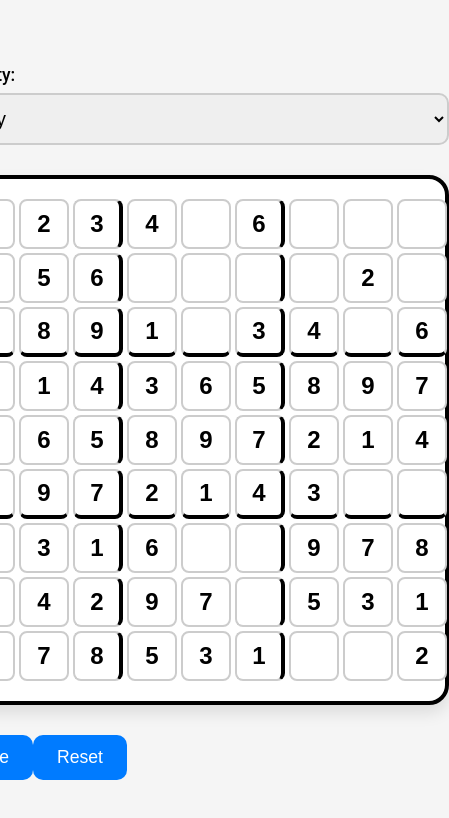
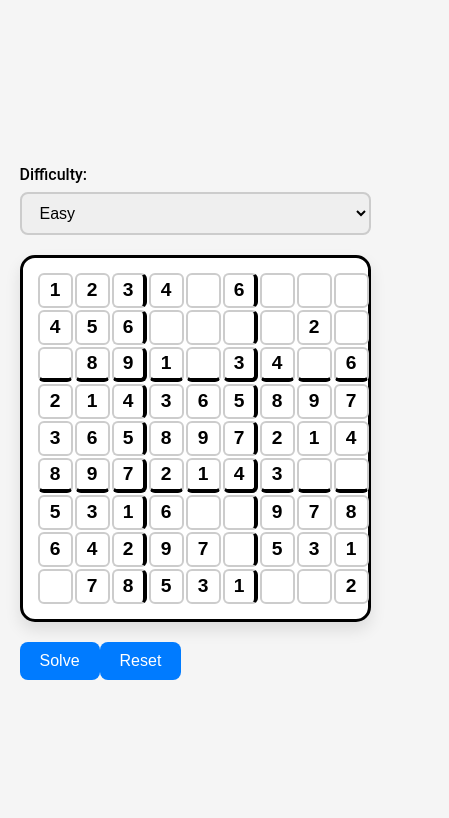
Before and after one commit to sziszi86/sudoko1, a React (Create React App) app in the folder sudoku-solver/: page /solver in a window 390 px wide. Shown: the top 818 px of the page, 449 px wide, since content can reach past the window. Built offline with nearby package versions, Linux system fonts and the light colour scheme.

Commit message:
design update mobile

```diff
--- a/sudoku-solver/src/App.css
+++ b/sudoku-solver/src/App.css
@@ -112,3 +112,51 @@ button:hover {
 .sudoku-grid .border-bottom {
   border-bottom: 4px solid #000;
 }
+
+@media (max-width: 768px) {
+  .container {
+    padding: 10px;
+  }
+
+  h1 {
+    font-size: 2em;
+    margin-bottom: 10px;
+  }
+
+  form {
+    padding: 20px;
+    border-radius: 15px;
+  }
+
+  label {
+    font-size: 1em;
+  }
+
+  input[type="email"], select {
+    padding: 10px 14px;
+    font-size: 1em;
+    border-radius: 8px;
+  }
+
+  button {
+    padding: 10px 20px;
+    font-size: 1em;
+    border-radius: 8px;
+  }
+
+  .sudoku-grid {
+    grid-template-columns: repeat(9, 35px);
+    grid-template-rows: repeat(9, 35px);
+    gap: 2px;
+    max-width: 315px;
+    margin: 20px auto;
+    padding: 15px;
+    border-radius: 15px;
+    border-width: 3px;
+  }
+
+  .sudoku-grid input {
+    font-size: 1.2em;
+    border-radius: 6px;
+  }
+}
```
